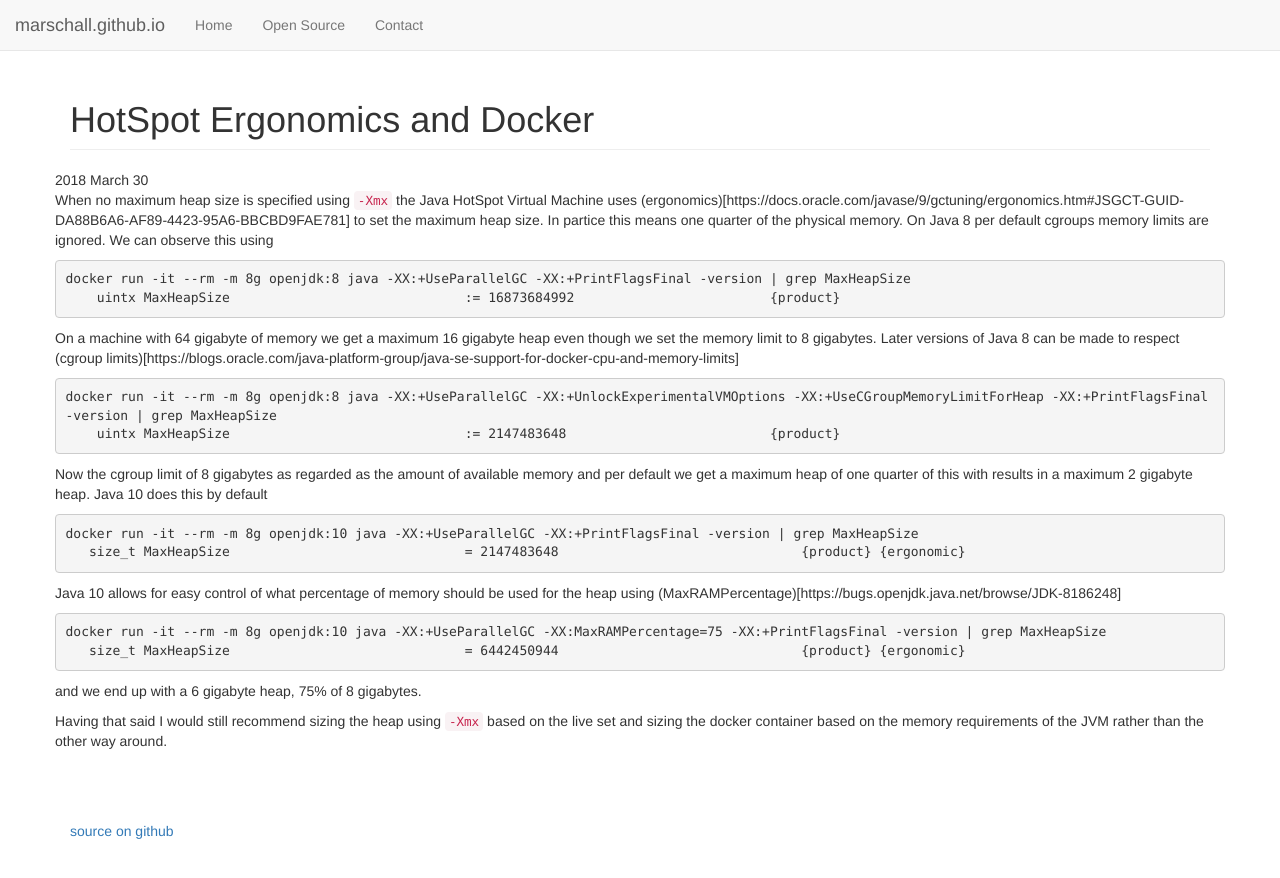
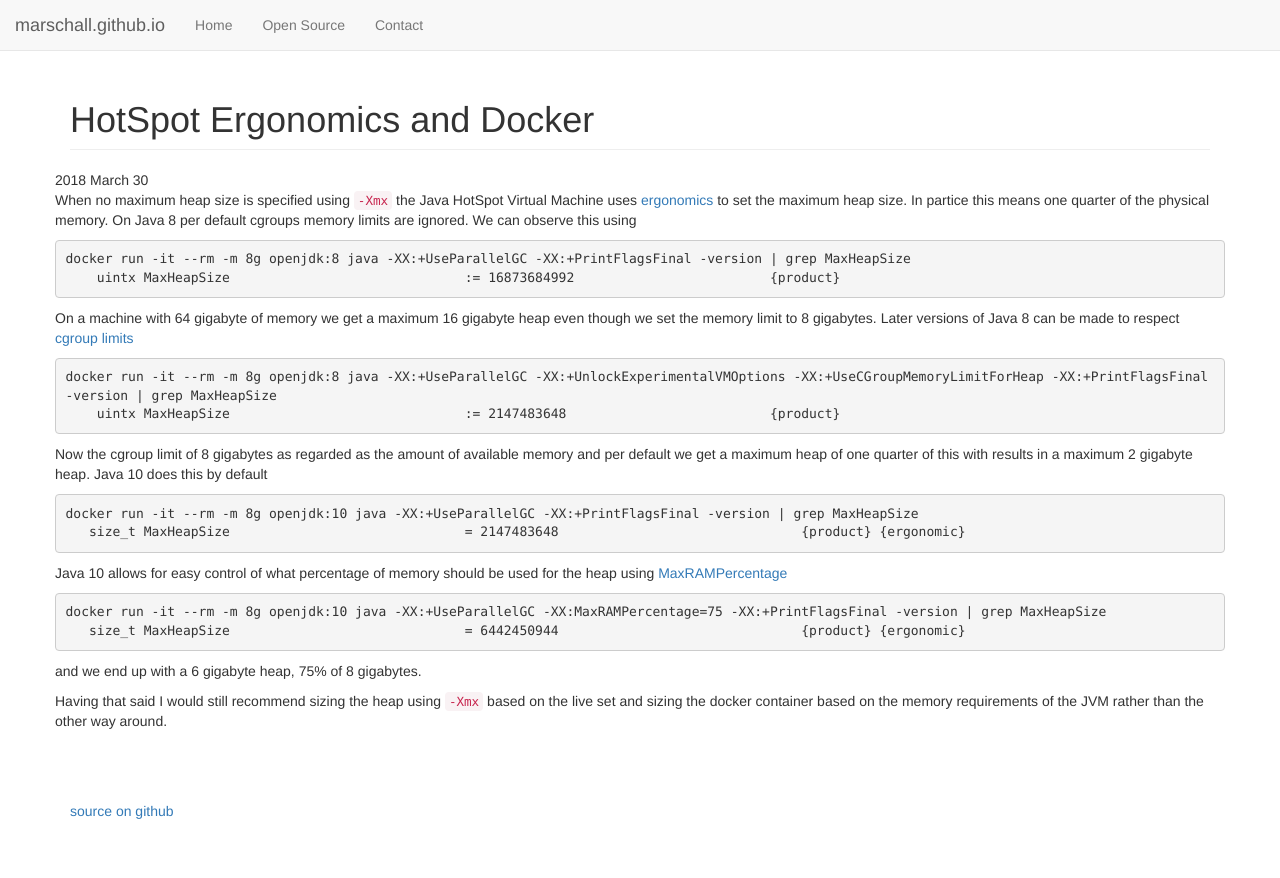
Before and after one commit to marschall/marschall.github.com, a Jekyll site: the page built from _posts/2018-03-30-hotspot-docker.md, in a window 1280 px wide. Shown: the top 878 px of the page. Built offline with Jekyll 4.4.1, drawn with Linux system fonts in a browser that asks for light colours.

Commit message:
fix links

````diff
--- a/_posts/2018-03-30-hotspot-docker.md
+++ b/_posts/2018-03-30-hotspot-docker.md
@@ -3,14 +3,14 @@ layout: post
 title:  HotSpot Ergonomics and Docker
 ---
 
-When no maximum heap size is specified using `-Xmx` the Java HotSpot Virtual Machine uses (ergonomics)[https://docs.oracle.com/javase/9/gctuning/ergonomics.htm#JSGCT-GUID-DA88B6A6-AF89-4423-95A6-BBCBD9FAE781] to set the maximum heap size.  In partice this means one quarter of the physical memory. On Java 8 per default cgroups memory limits are ignored. We can observe this using
+When no maximum heap size is specified using `-Xmx` the Java HotSpot Virtual Machine uses [ergonomics](https://docs.oracle.com/javase/9/gctuning/ergonomics.htm#JSGCT-GUID-DA88B6A6-AF89-4423-95A6-BBCBD9FAE781) to set the maximum heap size.  In partice this means one quarter of the physical memory. On Java 8 per default cgroups memory limits are ignored. We can observe this using
 
 ```
 docker run -it --rm -m 8g openjdk:8 java -XX:+UseParallelGC -XX:+PrintFlagsFinal -version | grep MaxHeapSize
     uintx MaxHeapSize                              := 16873684992                         {product}
 ```
 
-On a machine with 64 gigabyte of memory we get a maximum 16 gigabyte heap even though we set the memory limit to 8 gigabytes. Later versions of Java 8 can be made to respect (cgroup limits)[https://blogs.oracle.com/java-platform-group/java-se-support-for-docker-cpu-and-memory-limits]
+On a machine with 64 gigabyte of memory we get a maximum 16 gigabyte heap even though we set the memory limit to 8 gigabytes. Later versions of Java 8 can be made to respect [cgroup limits](https://blogs.oracle.com/java-platform-group/java-se-support-for-docker-cpu-and-memory-limits)
 
 ```
 docker run -it --rm -m 8g openjdk:8 java -XX:+UseParallelGC -XX:+UnlockExperimentalVMOptions -XX:+UseCGroupMemoryLimitForHeap -XX:+PrintFlagsFinal -version | grep MaxHeapSize
@@ -24,7 +24,7 @@ docker run -it --rm -m 8g openjdk:10 java -XX:+UseParallelGC -XX:+PrintFlagsFina
    size_t MaxHeapSize                              = 2147483648                               {product} {ergonomic}
 ```
 
-Java 10 allows for easy control of what percentage of memory should be used for the heap using (MaxRAMPercentage)[https://bugs.openjdk.java.net/browse/JDK-8186248]
+Java 10 allows for easy control of what percentage of memory should be used for the heap using [MaxRAMPercentage](https://bugs.openjdk.java.net/browse/JDK-8186248)
 
 ```
 docker run -it --rm -m 8g openjdk:10 java -XX:+UseParallelGC -XX:MaxRAMPercentage=75 -XX:+PrintFlagsFinal -version | grep MaxHeapSize
````
